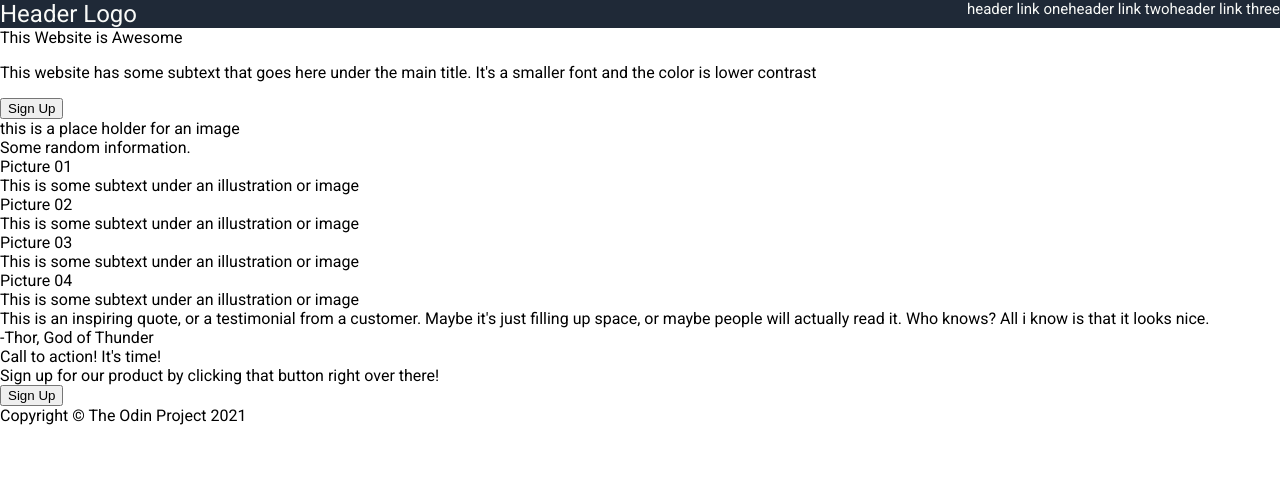
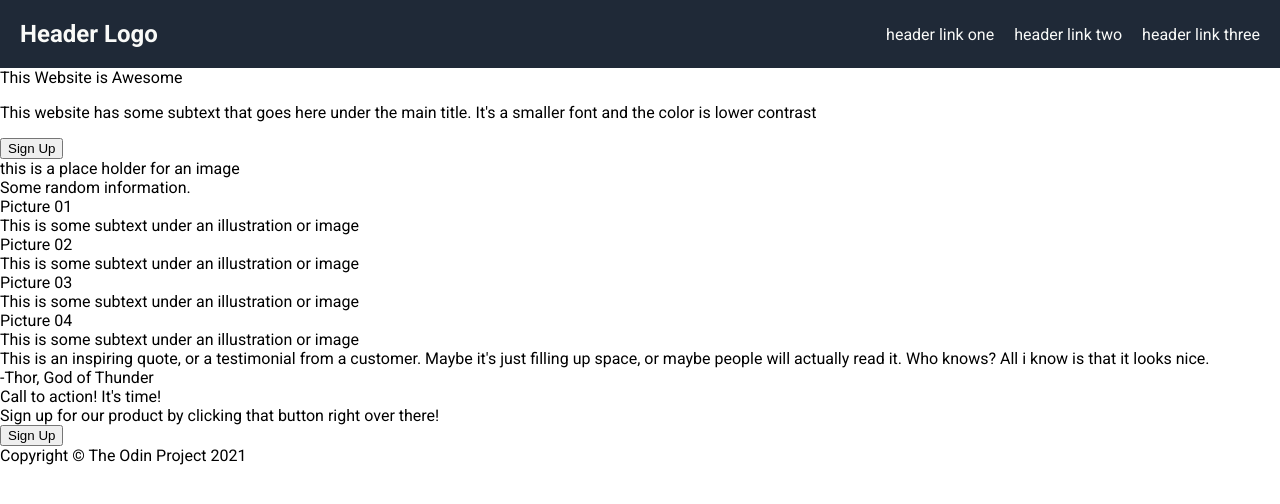
Before and after one commit to FelipePulcherio/landing-page, a plain HTML site: page index.html in a window 1280 px wide. Drawn offline with Linux system fonts and the light colour scheme.

Commit message:
Center everything inside header and adj font size

```diff
--- a/style.css
+++ b/style.css
@@ -6,21 +6,21 @@
 
 body {
   font-family: Roboto, sans-serif;
-  min-height: 100vh;
   margin: 0;
 }
 
 .header {
-    width: 100%;
     background-color: #1F2937;
-    font-size: 15px;
     display: flex;
     justify-content: space-between;
+    align-items: center;
+    padding: 20px;
 }
 
 .logo {
+    color: #F9FAF8;
     font-size: 24px;
-    color: #F9FAF8;
+    font-weight: 900;
 }
 
 ul {
@@ -28,6 +28,7 @@ ul {
     margin: 0;
     padding: 0;
     display: flex;
+    gap: 20px;
 }
 
 a {
```
